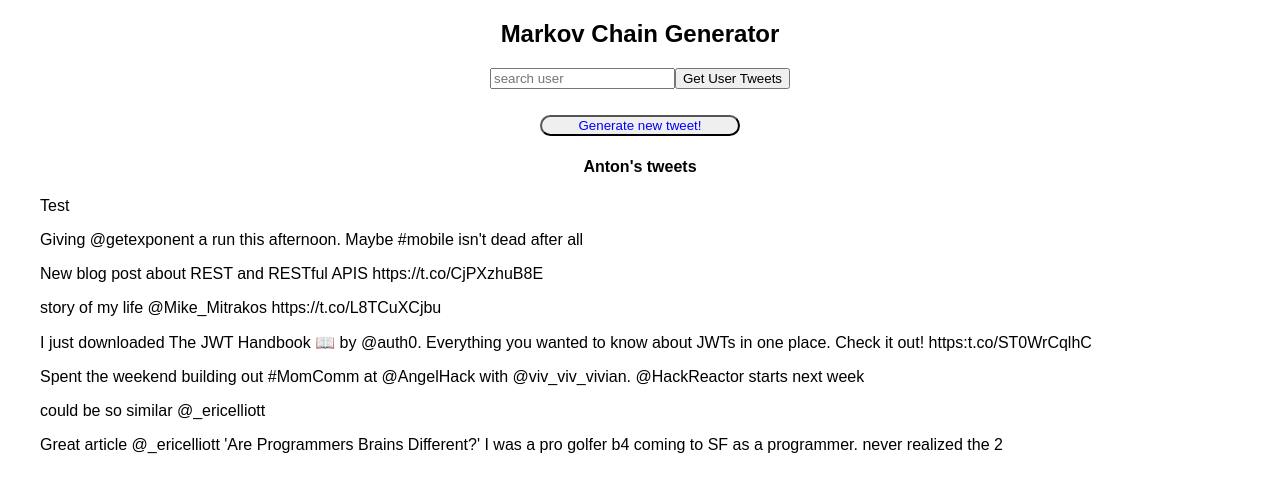
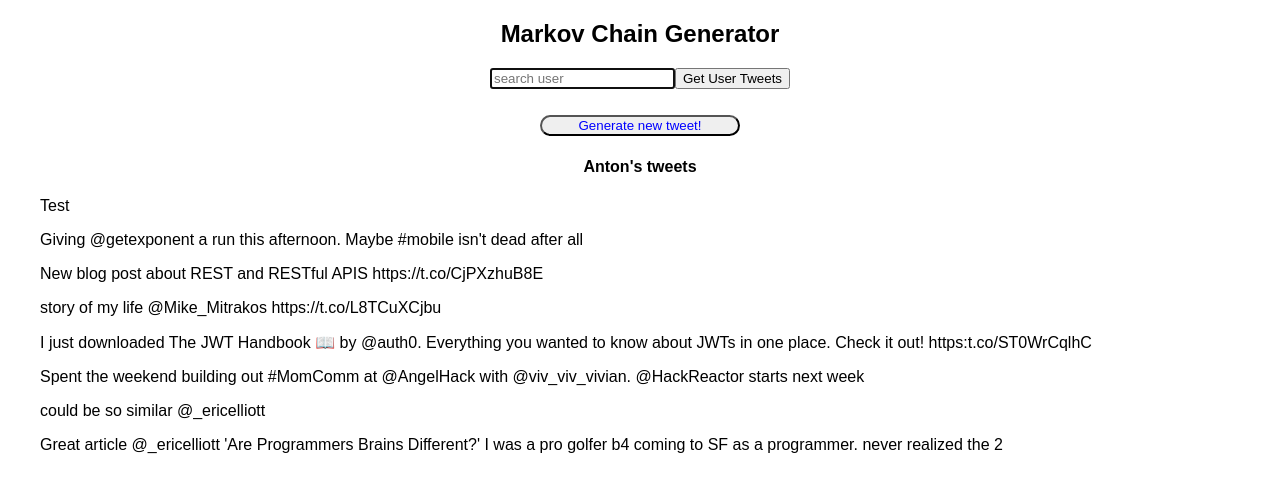
Before and after one commit to aarboleda1/twitter-markov-chain-generator, a React (Create React App) app: page / in a window 1280 px wide. Shown: the top 492 px of the page. Built offline with nearby package versions, Linux system fonts and the light colour scheme.

Commit message:
[update] - autofocus to focus on page load

```diff
--- a/src/components/App.js
+++ b/src/components/App.js
@@ -17,6 +17,12 @@ class App extends Component {
 		this._generateTweet = this._generateTweet.bind(this);
 	}
 
+	/*
+		Micro-optimization to reach into child Input component to auto focus when app loads
+	*/
+	componentDidMount() {
+		this.InputComponent.focus();
+	}
 	handleSubmit(event, user) {
 		event.preventDefault();
 		if (!user) {
@@ -46,7 +52,7 @@ class App extends Component {
       <div className="App">
         <h2>Markov Chain Generator</h2>
 				<Search
-					ref={(el) => { this.searchInput = el }}
+					ref={comp => { this.InputComponent = comp; }}
 					handleSubmit={ this.handleSubmit }/>
 				<button
 					type="button"
--- a/src/components/Search.js
+++ b/src/components/Search.js
@@ -16,6 +16,9 @@ class Search extends Component {
 				user: e.target.value
 			})
 		}
+		focus() {
+			this.inputEl.focus();
+		}
 
 		render() {
 			return (
@@ -24,7 +27,8 @@ class Search extends Component {
 						id="myInput"
 						type="text"
 						placeholder={ 'search user'}
-						onChange={ this._handleInputChange }/>
+						onChange={ this._handleInputChange}
+						ref={(el) => this.inputEl = el }/>
 					<button type="button"
 						onClick={ (event) => this.props.handleSubmit(event, this.state.user) }>
 						Get User Tweets
```
